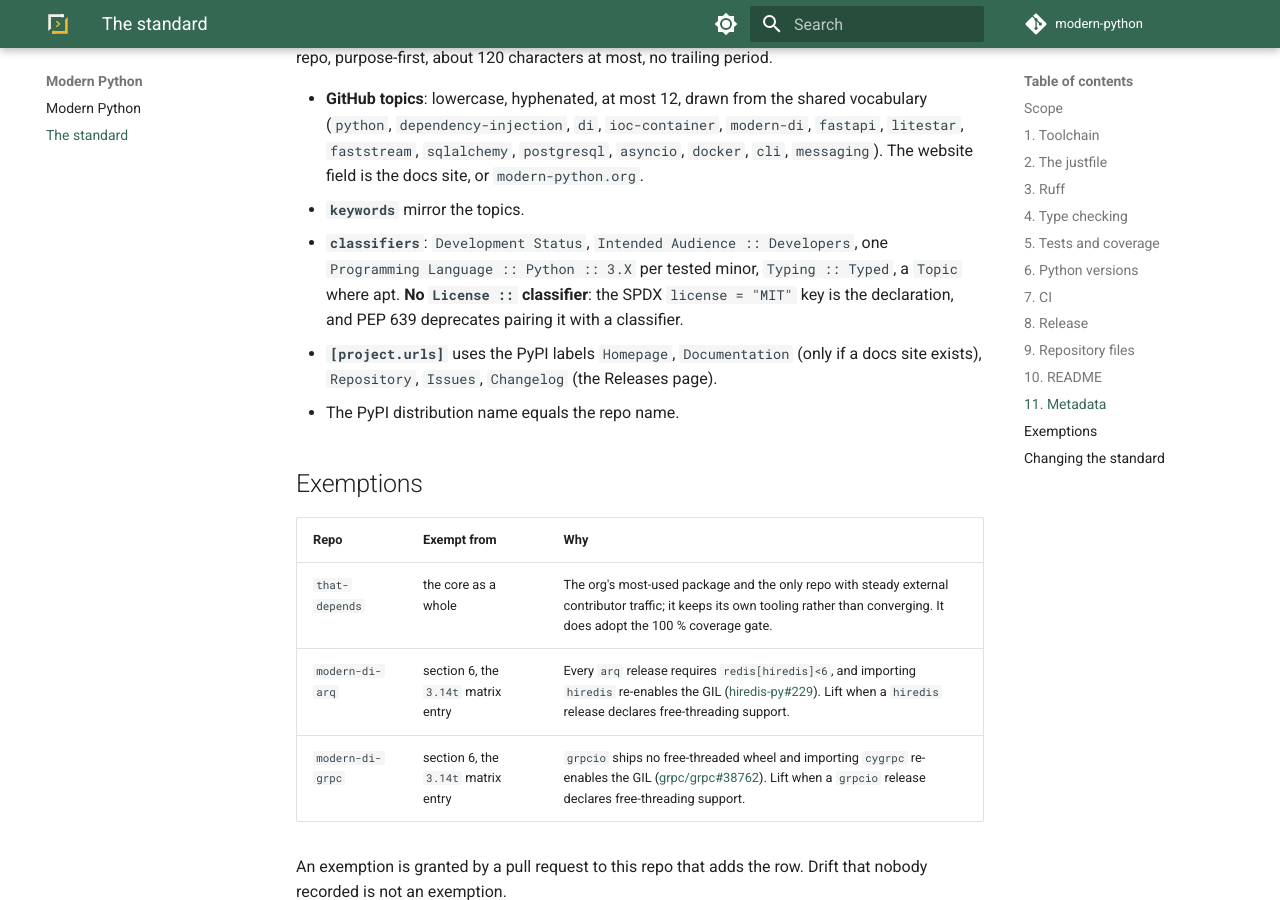
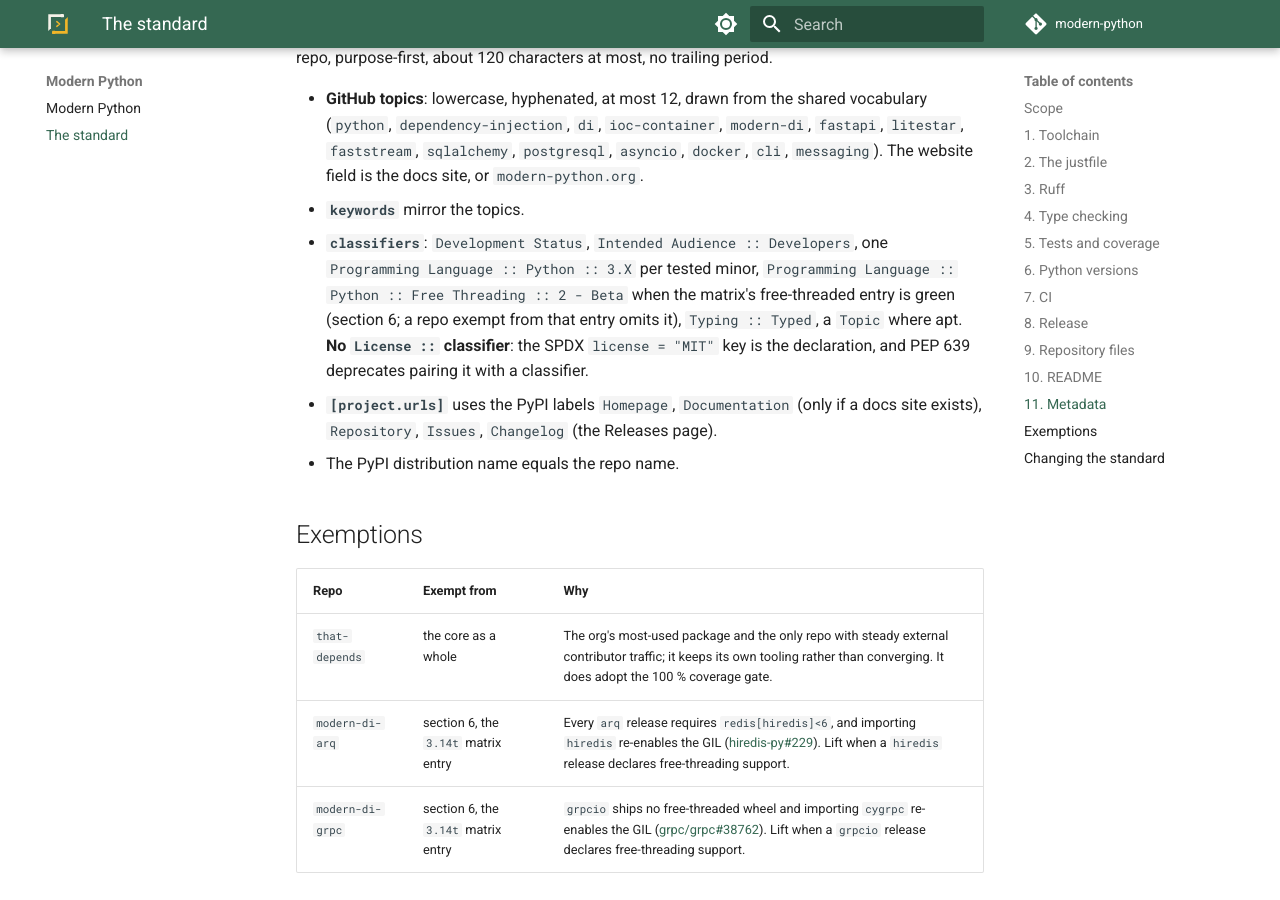
Before and after one commit to modern-python/.github, an MkDocs documentation site: the page built from docs/standard.md, in a window 1280 px wide and 900 px high, scrolled down 5457 px. Built offline with MkDocs 1.6.1 and Material for MkDocs 9.7.7, drawn with Linux system fonts in a browser that asks for light colours.

Commit message:
docs(standard): list the Free Threading classifier in section 11 (#98)
Section 6 requires the free-threaded matrix entry and 19 repos now carry the Free Threading :: 2 - Beta classifier, but section 11's classifier list did not mention it. Tie the classifier to the entry being green, so a repo exempt from the entry does not advertise it.

```diff
--- a/docs/standard.md
+++ b/docs/standard.md
@@ -200,7 +200,10 @@
   docs site, or `modern-python.org`.
 - **`keywords`** mirror the topics.
 - **`classifiers`**: `Development Status`, `Intended Audience :: Developers`, one
-  `Programming Language :: Python :: 3.X` per tested minor, `Typing :: Typed`, a `Topic` where apt.
+  `Programming Language :: Python :: 3.X` per tested minor,
+  `Programming Language :: Python :: Free Threading :: 2 - Beta` when the matrix's free-threaded
+  entry is green (section 6; a repo exempt from that entry omits it), `Typing :: Typed`, a `Topic`
+  where apt.
   **No `License ::` classifier**: the SPDX `license = "MIT"` key is the declaration, and PEP 639
   deprecates pairing it with a classifier.
 - **`[project.urls]`** uses the PyPI labels `Homepage`, `Documentation` (only if a docs site
```
